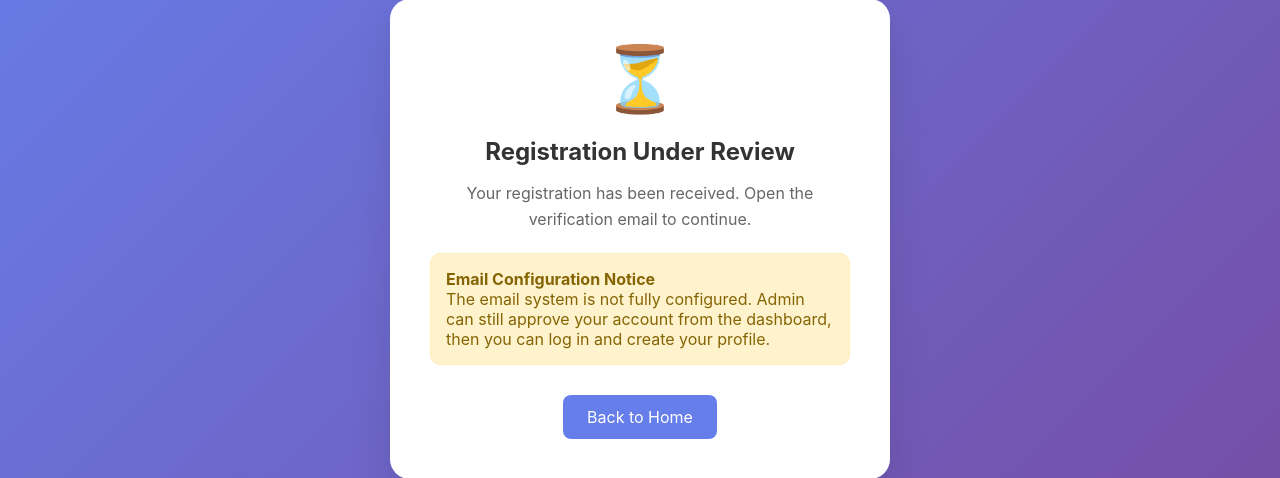
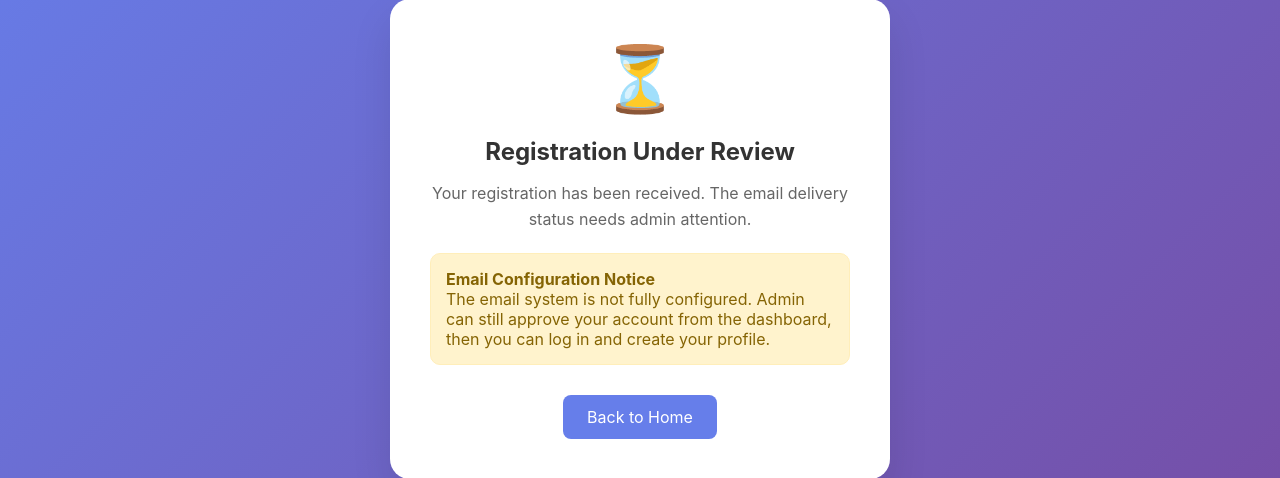
Before and after one commit to georgesultan931-bit/ai-attachment-system, a Django app: page /pending-approval/ in a window 1280 px wide. Shown: the part 161-639 px from the top of the page. Run offline with Django 5.2, Linux system fonts and the light colour scheme; data that the repository does not hold is empty.

Commit message:
Show actual registration email status

```diff
--- a/accounts/views.py
+++ b/accounts/views.py
@@ -615,6 +615,8 @@ def student_register(request):
                 user = form.save()
 
                 notice_success, notice_message = send_registration_verification_safely(request, user)
+                request.session["registration_email_status"] = "sent" if notice_success else "failed"
+                request.session["registration_email_message"] = notice_message
 
                 if notice_success:
                     messages.success(
@@ -674,6 +676,8 @@ def employer_register(request):
                 user = form.save()
 
                 notice_success, notice_message = send_registration_verification_safely(request, user)
+                request.session["registration_email_status"] = "sent" if notice_success else "failed"
+                request.session["registration_email_message"] = notice_message
 
                 if notice_success:
                     messages.success(
@@ -890,12 +894,16 @@ def create_employer_profile(request):
 
 def pending_approval(request):
     mobile_device = is_mobile_device(request)
+    registration_email_status = request.session.get("registration_email_status")
+    registration_email_message = request.session.get("registration_email_message", "")
 
     return render(
         request,
         "accounts/pending_approval.html",
         {
             "email_delivery_ready": get_active_email_config() is not None,
+            "registration_email_status": registration_email_status,
+            "registration_email_message": registration_email_message,
             "mobile_device": mobile_device,
         },
     )
--- a/templates/accounts/pending_approval.html
+++ b/templates/accounts/pending_approval.html
@@ -80,10 +80,27 @@
         <h2>Registration Under Review</h2>
 
         <div class="message">
-            Your registration has been received. Open the verification email to continue.
+            Your registration has been received.
+            {% if registration_email_status == "sent" %}
+                Open the verification email to continue.
+            {% else %}
+                The email delivery status needs admin attention.
+            {% endif %}
         </div>
 
-        {% if not email_delivery_ready %}
+        {% if registration_email_status == "sent" %}
+            <div class="warning-box">
+                <strong>Check Your Email</strong><br>
+                We sent a verification link to your email address. Press the link to verify your account
+                and go straight to your profile form.
+            </div>
+        {% elif registration_email_status == "failed" %}
+            <div class="warning-box">
+                <strong>Email Delivery Failed</strong><br>
+                Your account was created, but the verification email could not be delivered.
+                Admin should open Email logs and check the latest error message.
+            </div>
+        {% elif not email_delivery_ready %}
             <div class="warning-box">
                 <strong>Email Configuration Notice</strong><br>
                 The email system is not fully configured. Admin can still approve your account
@@ -91,9 +108,8 @@
             </div>
         {% else %}
             <div class="warning-box">
-                <strong>Check Your Email</strong><br>
-                We sent a verification link to your email address. Press the link to verify your account
-                and go straight to your profile form.
+                <strong>Registration Received</strong><br>
+                If you do not receive a verification email, admin should check Email logs for the latest delivery status.
             </div>
         {% endif %}
 
```
Also changed, not shown: accounts/tests.py (+13 -0 lines).
